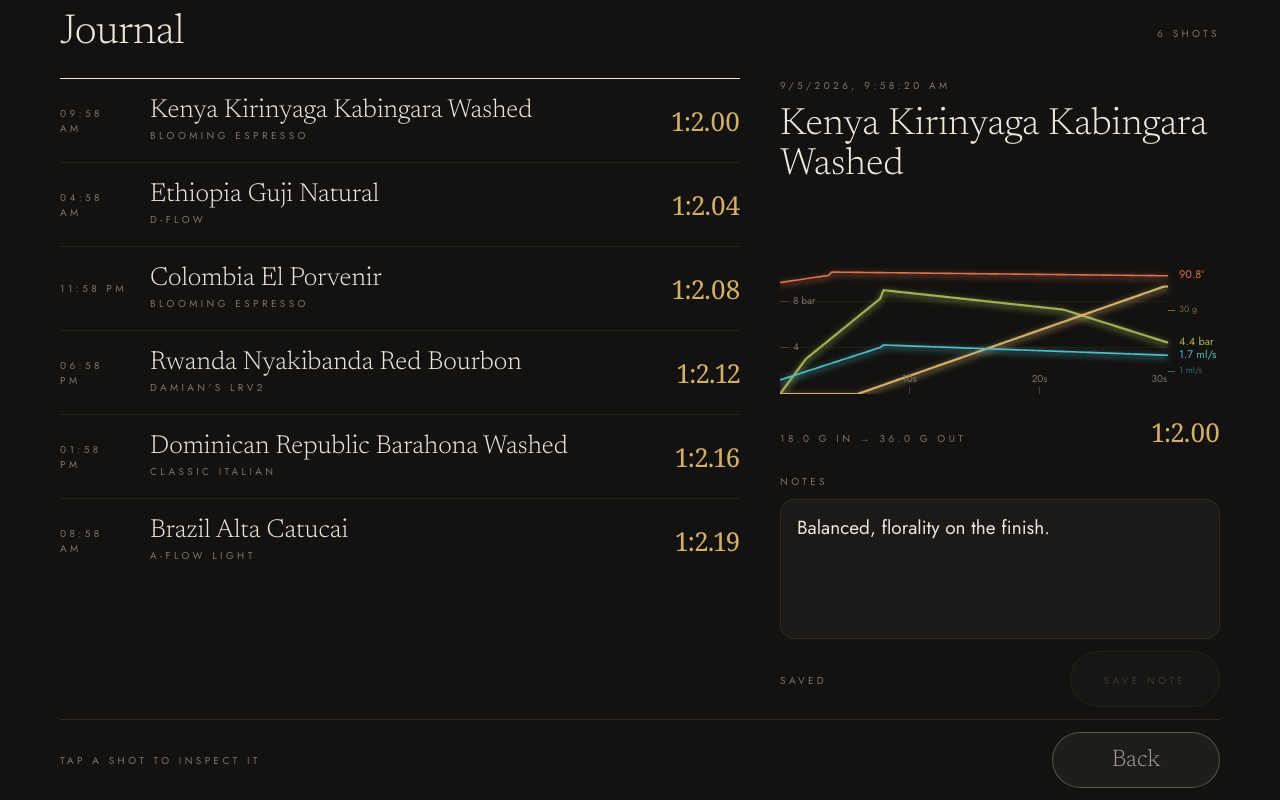
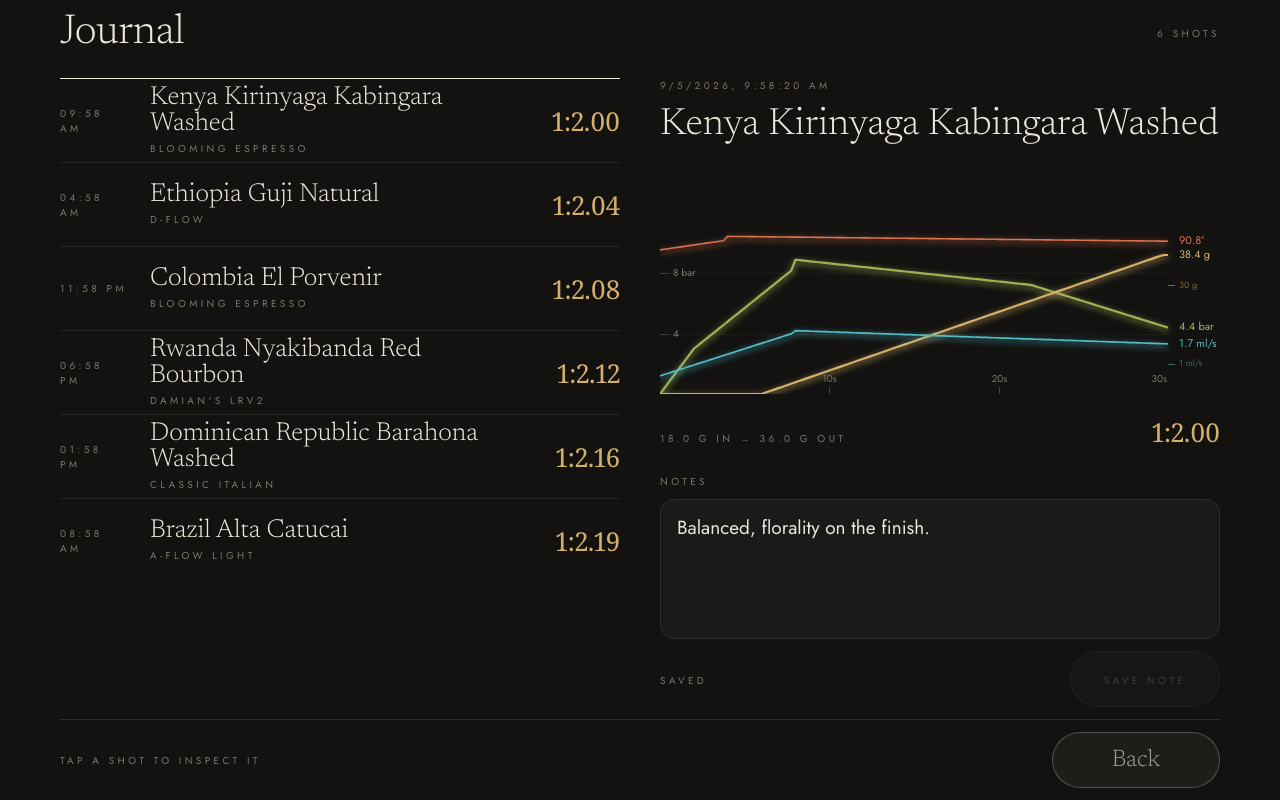
Before and after one commit to pudabassman/decaid-zen, a React (Vite) app: page / in a window 1280 px wide. Both pictures are taken after a click on the button "Journal". Built offline with nearby package versions, Linux system fonts and the light colour scheme; no server answers.

Commit message:
style: journal detail pane opens to the screen midpoint
It was a fixed 440px column; it now takes half the width, so the shot
list and the shot under inspection get equal room.

[ branch: main ]

```diff
--- a/package.json
+++ b/package.json
@@ -1,7 +1,7 @@
 {
   "name": "decaid-zen-skin",
   "private": true,
-  "version": "0.2.7",
+  "version": "0.2.8",
   "type": "module",
   "scripts": {
     "dev": "vite --host",
--- a/src/screens/Journal.tsx
+++ b/src/screens/Journal.tsx
@@ -68,7 +68,7 @@ export function Journal({ onBack }: { onBack: () => void }) {
       </div>
 
       <div className="grow" style={{ display: 'flex', gap: 40, minHeight: 0 }}>
-        <div style={{ flex: '1 1 auto', overflowY: 'auto' }}>
+        <div style={{ flex: '1 1 auto', minWidth: 0, overflowY: 'auto' }}>
           {items.map((shot) => {
             const live = selected?.id === shot.id
             return (
@@ -112,7 +112,15 @@ export function Journal({ onBack }: { onBack: () => void }) {
           {items.length === 0 && <div className="cap">No shots recorded yet</div>}
         </div>
 
-        <aside style={{ flex: '0 0 440px', display: 'flex', flexDirection: 'column', minHeight: 0 }}>
+        <aside
+          style={{
+            flex: '0 0 calc(50% - 20px)',
+            minWidth: 0,
+            display: 'flex',
+            flexDirection: 'column',
+            minHeight: 0,
+          }}
+        >
           <div className="cap">
             {selected ? new Date(selected.timestamp).toLocaleString() : 'select a shot'}
           </div>
```
Also changed, not shown: public/manifest.json.
